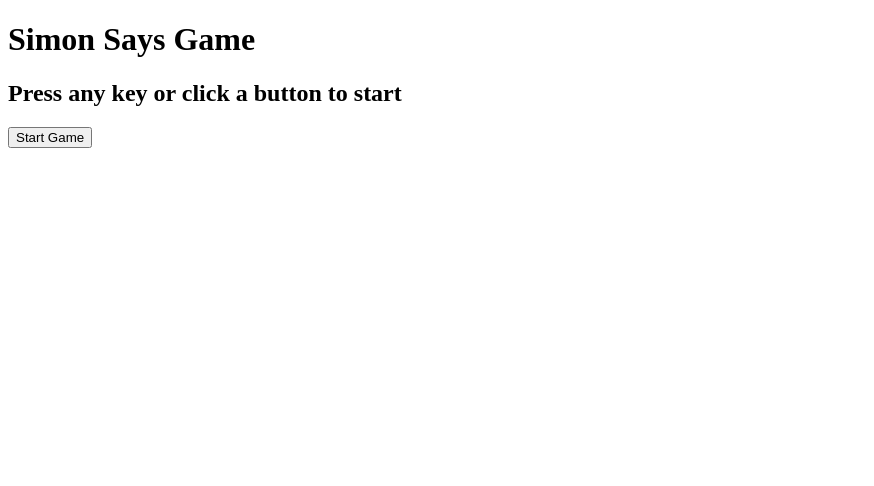
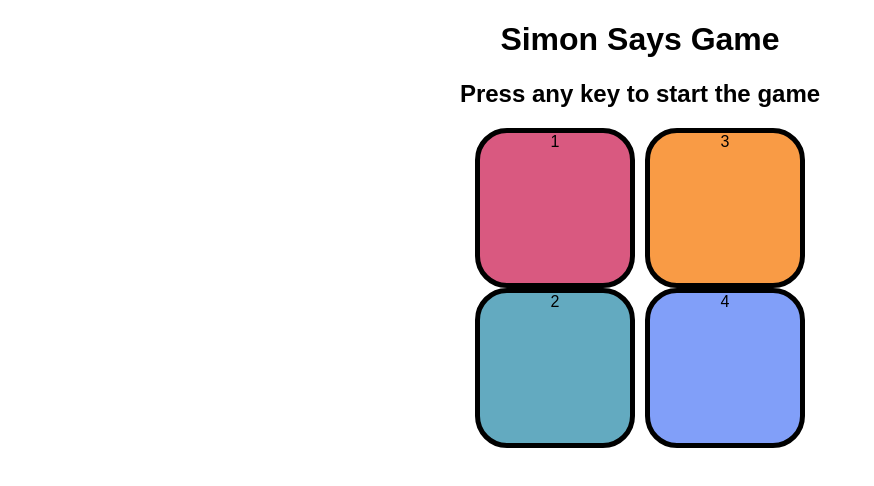
Before and after one commit to ryan6t4/mysql2, a plain HTML site: page index.html in a window 1280 px wide. Shown: the whole page, without its empty margins (0-874 px from the left). Drawn offline with Linux system fonts and the light colour scheme.

Commit message:
Update index.html

```diff
--- a/index.html
+++ b/index.html
@@ -1,24 +1,26 @@
 <!DOCTYPE html>
 <html lang="en">
-<head>
-    <meta charset="UTF-8">
-    <meta name="viewport" content="width=device-width, initial-scale=1.0">
+  <head>
+    <meta charset="UTF-8" />
+    <meta name="viewport" content="width=device-width, initial-scale=1.0" />
     <title>Simon Says Game</title>
-    <link rel="stylesheet" href="styles.css">
-</head>
-<body>
+    <link rel="stylesheet" href="game.css" />
+  </head>
+  <body>
     <h1>Simon Says Game</h1>
-    <h2>Press any key or click a button to start</h2>
-
-    <button id="startBtn">Start Game</button>
+    <h2>Press any key to start the game</h2>
 
     <div class="btn-container">
-        <div class="btn red" id="red"></div>
-        <div class="btn green" id="green"></div>
-        <div class="btn yellow" id="yellow"></div>
-        <div class="btn purple" id="purple"></div>
+      <div class="line-one">
+        <div class="btn red" id="red" type="button">1</div>
+        <div class="btn green" id="green" type="button">2</div>
+      </div>
+      <div class="line-two">
+        <div class="btn yellow" id="yellow" type="button">3</div>
+        <div class="btn purple" id="purple" type="button">4</div>
+      </div>
     </div>
 
-    <script src="script.js"></script>
-</body>
+    <script src="game.js"></script>
+  </body>
 </html>
```
